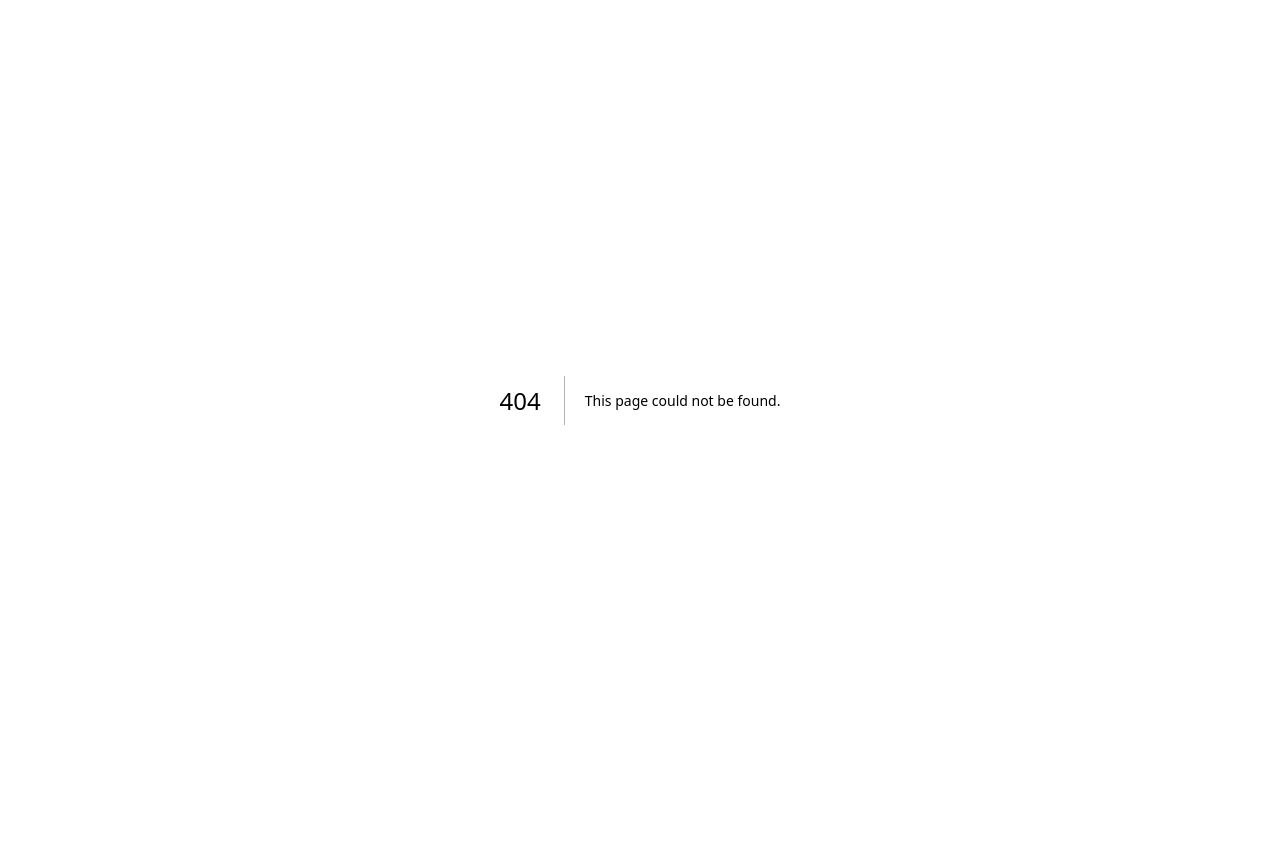
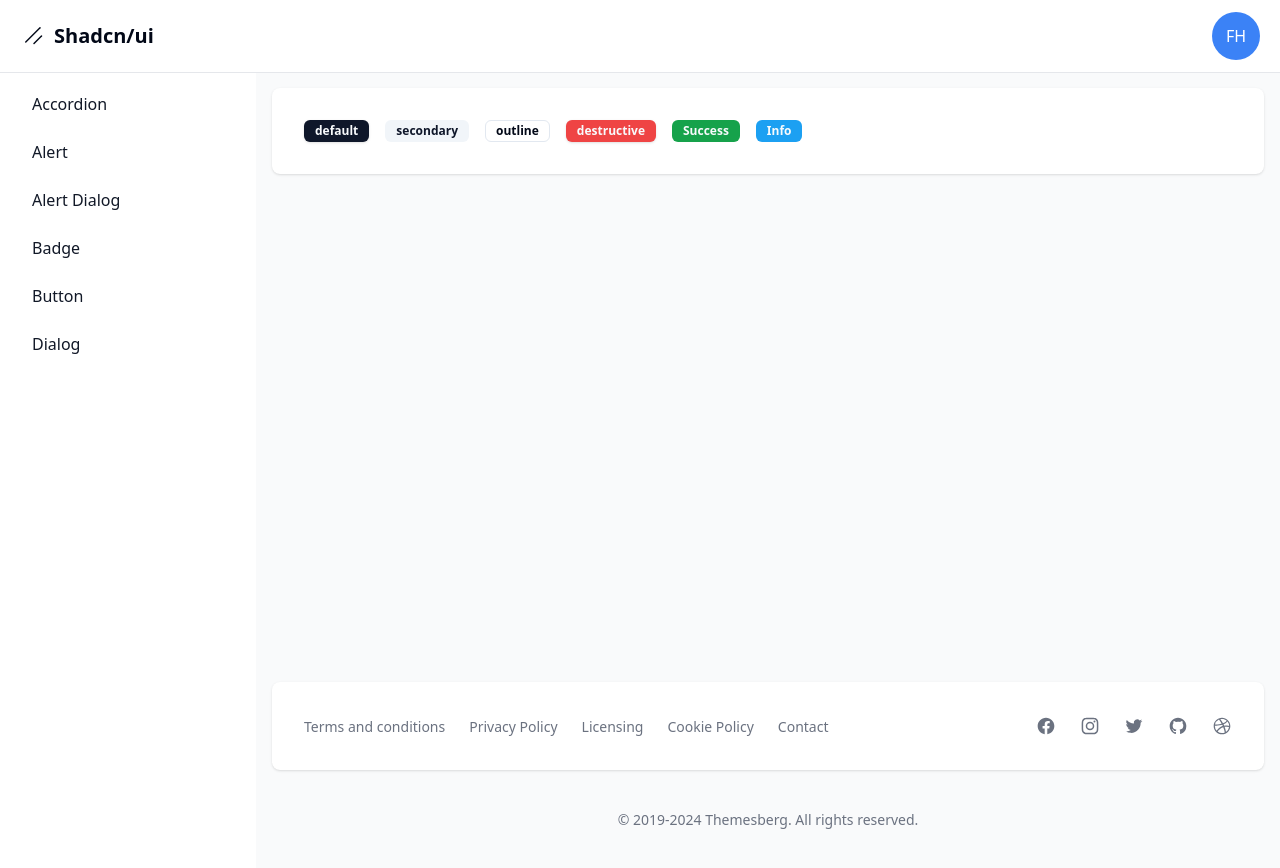
Before and after one commit to davidmoina/shadcn-dashboard, a Next.js app: page /dashboard/badge in a window 1280 px wide. Before the commit this address had no page. Before the commit the page ends 800 px from the top, so only its background shows below. Built offline with nearby package versions, Linux system fonts and the light colour scheme.

Commit message:
💄 Add badge componente with new info color

```diff
--- /dev/null
+++ b/src/app/dashboard/badge/page.tsx
@@ -0,0 +1,18 @@
+import { Badge } from "@/components/ui/badge";
+
+export default function BadgePage() {
+  return (
+    <div className="flex gap-4">
+      <Badge>default</Badge>
+      <Badge variant="secondary">secondary</Badge>
+      <Badge variant="outline">outline</Badge>
+      <Badge variant="destructive">destructive</Badge>
+      <Badge capitalize variant="success">
+        success
+      </Badge>
+      <Badge capitalize variant="info">
+        info
+      </Badge>
+    </div>
+  );
+}
--- a/src/app/dashboard/layout.tsx
+++ b/src/app/dashboard/layout.tsx
@@ -9,7 +9,8 @@
   { name: "button", href: "/dashboard/button" },
   { name: "alert dialog", href: "/dashboard/alert-dialog" },
   { name: "dialog", href: "/dashboard/dialog" },
-];
+  { name: "badge", href: "/dashboard/badge" },
+].sort((a, b) => a.name.localeCompare(b.name));
 
 export default function DashboardLayout({
   children,
--- a/src/app/globals.css
+++ b/src/app/globals.css
@@ -21,6 +21,8 @@
     --destructive-foreground: 210 40% 98%;
     --success: 142.9 76.3% 36%;
     --success-foreground: 210 40% 98%;
+    --info: 203 89% 53%;
+    --info-foreground: 210 40% 98%;
     --border: 214.3 31.8% 91.4%;
     --input: 214.3 31.8% 91.4%;
     --ring: 222.2 84% 4.9%;
@@ -50,6 +52,8 @@
     --destructive-foreground: 210 40% 98%;
     --success: 142.9 76.3% 36%;
     --success-foreground: 210 40% 98%;
+    --info: 203 89% 53%;
+    --info-foreground: 222.2 47.4% 11.2%;
     --border: 217.2 32.6% 17.5%;
     --input: 217.2 32.6% 17.5%;
     --ring: 212.7 26.8% 83.9%;
--- /dev/null
+++ b/src/components/ui/badge.tsx
@@ -0,0 +1,55 @@
+import * as React from "react";
+import { cva, type VariantProps } from "class-variance-authority";
+
+import { cn } from "@/lib/utils";
+
+const badgeVariants = cva(
+  "inline-flex items-center rounded-md border px-2.5 py-0.5 text-xs font-semibold transition-colors focus:outline-none focus:ring-2 focus:ring-ring focus:ring-offset-2",
+  {
+    variants: {
+      variant: {
+        default:
+          "border-transparent bg-primary text-primary-foreground shadow hover:bg-primary/80",
+        secondary:
+          "border-transparent bg-secondary text-secondary-foreground hover:bg-secondary/80",
+        destructive:
+          "border-transparent bg-destructive text-destructive-foreground shadow hover:bg-destructive/80",
+        outline: "text-foreground",
+        success:
+          "border-transparent bg-success text-success-foreground hover:bg-success/80",
+        info: "border-transparent bg-info text-info-foreground hover:bg-info/80",
+      },
+    },
+    defaultVariants: {
+      variant: "default",
+    },
+  }
+);
+
+export interface BadgeProps
+  extends React.HTMLAttributes<HTMLDivElement>,
+    VariantProps<typeof badgeVariants> {
+  capitalize?: boolean;
+}
+
+function Badge({
+  className,
+  variant,
+  capitalize = false,
+  ...props
+}: BadgeProps) {
+  return (
+    <div
+      className={cn(
+        badgeVariants({ variant }),
+        {
+          capitalize: capitalize,
+        },
+        className
+      )}
+      {...props}
+    />
+  );
+}
+
+export { Badge, badgeVariants };
--- a/tailwind.config.ts
+++ b/tailwind.config.ts
@@ -44,6 +44,10 @@
           DEFAULT: "hsl(var(--success))",
           foreground: "hsl(var(--success-foreground))",
         },
+        info: {
+          DEFAULT: "hsl(var(--info))",
+          foreground: "hsl(var(--info-foreground))",
+        },
         border: "hsl(var(--border))",
         input: "hsl(var(--input))",
         ring: "hsl(var(--ring))",
```
